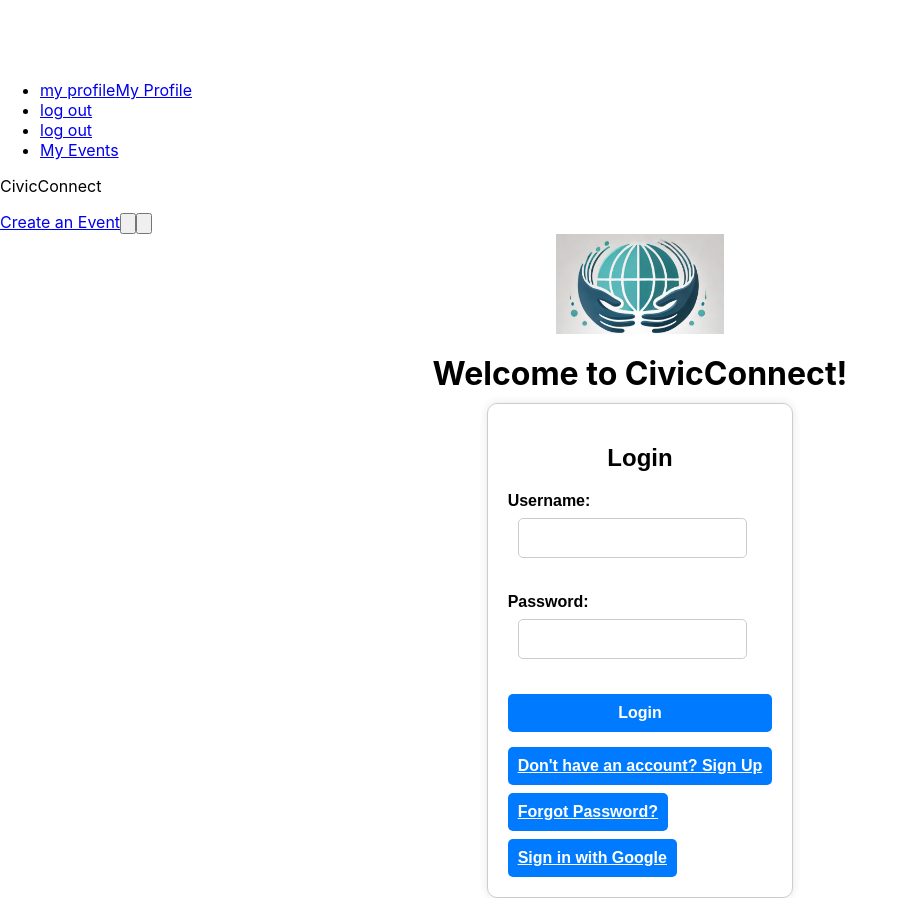
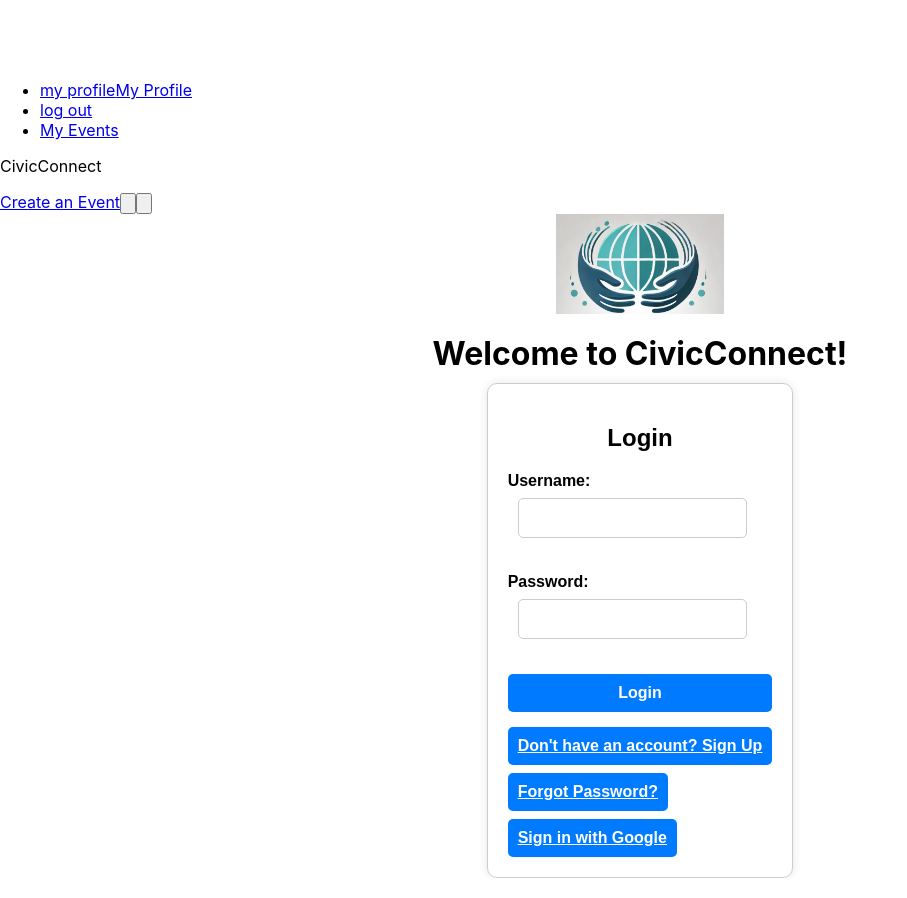
Before and after one commit to heiditeng/cs307-CivicConnect, a React (Create React App) app in the folder client/: page / in a window 1280 px wide. Shown: the part 1220-2118 px from the top of the page, without its empty margins (0-907 px from the left). Built offline with nearby package versions, Linux system fonts and the light colour scheme.

Commit message:
trying to fix files

```diff
--- a/client/src/components/NavBar.js
+++ b/client/src/components/NavBar.js
@@ -30,9 +30,6 @@ const NavBar = () => {
               </li>
               <li>
                 <Link to="/login">log out</Link>
-              </li>
-              <li>
-                <Link to="/">log out</Link>
               </li>
               <li>
                 <Link to="/my-events">My Events</Link>
```
